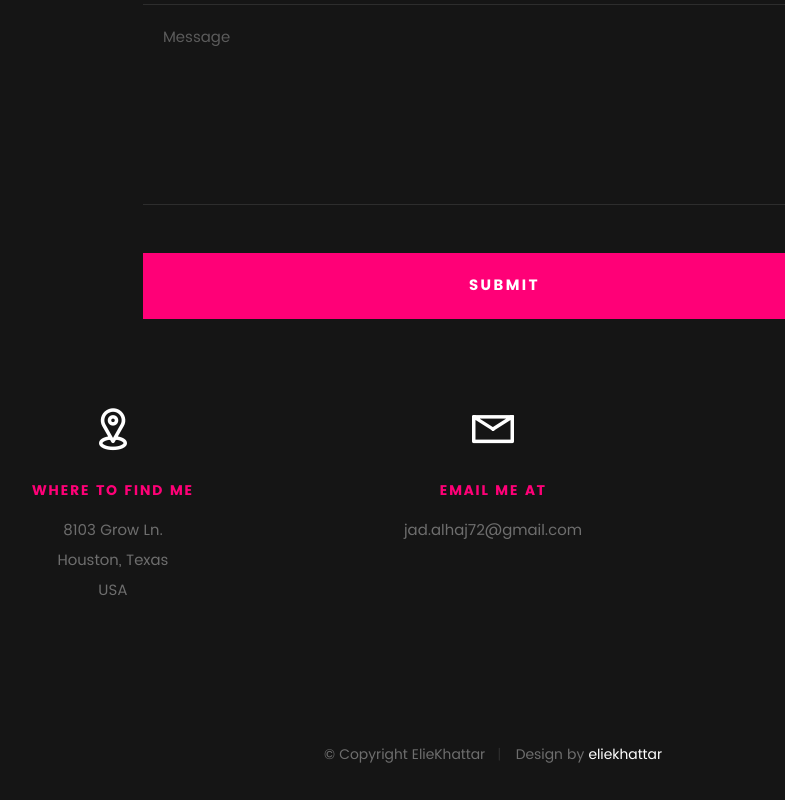
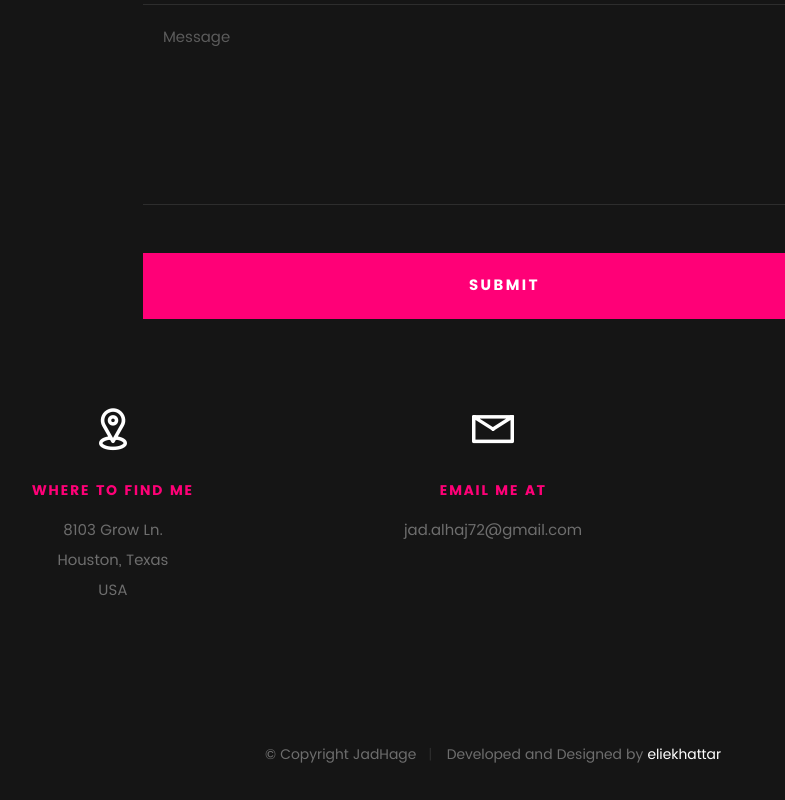
Before and after one commit to jad-hage/jad, a plain HTML site: page index.html in a window 1280 px wide. Shown: the part 6506-7306 px from the top of the page, 147-932 px from the left. Drawn offline with Linux system fonts and the light colour scheme; files whose address does not match are found by name.

Commit message:
Update index.html

```diff
--- a/index.html
+++ b/index.html
@@ -557,8 +557,8 @@
 
       	<div class="col-six tab-full">
 	      	<div class="copyright">
-		        	<span>© Copyright ElieKhattar</span>
-		        	<span>Design by <a href="http://www.eliekhattar.github.io/">eliekhattar</a></span>
+		        	<span>© Copyright JadHage</span>
+		        	<span>Developed and Designed by <a href="https://www.linkedin.com/in/eliekhattar/">eliekhattar</a></span>
 		         </div>
 	      	</div>
 
```
